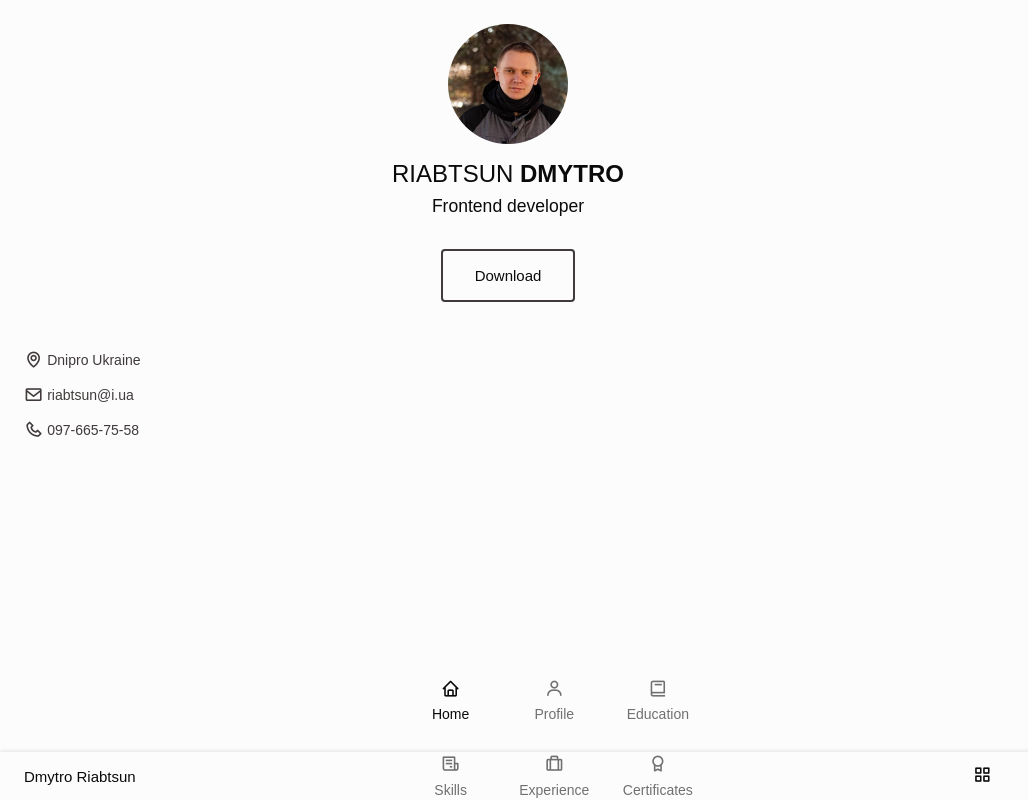
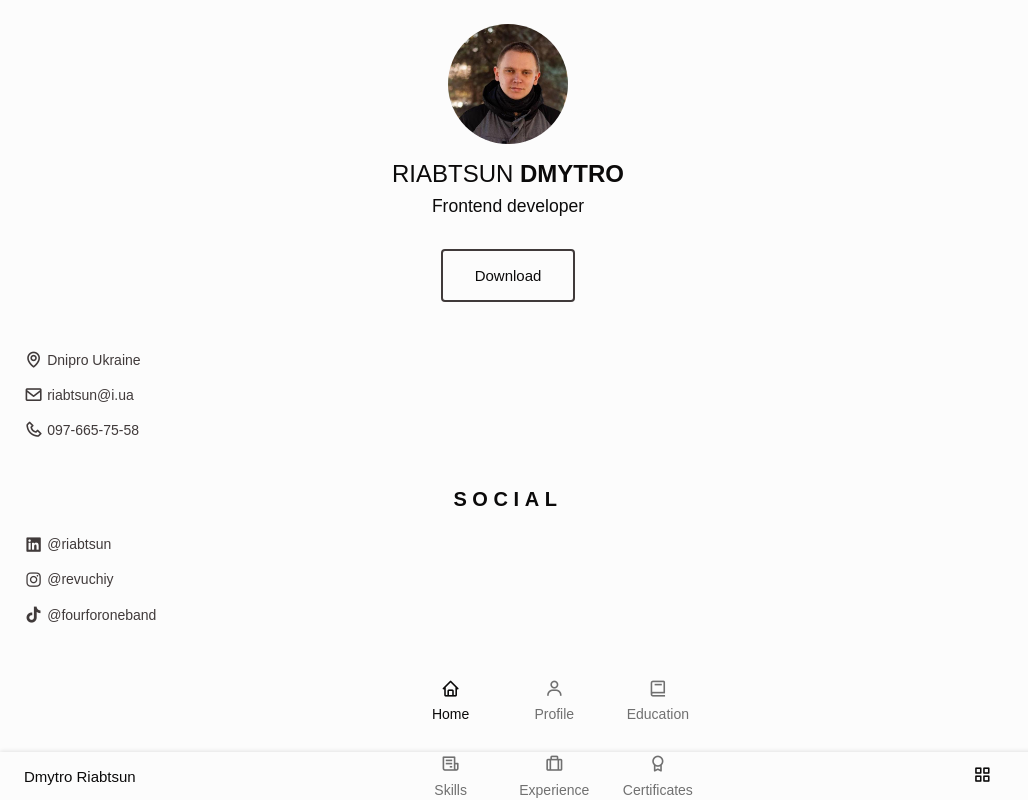
Before and after one commit to riabtsun/homepage, a plain HTML site: page index.html in a window 1280 px wide. Shown: the whole page, without its empty margins (0-1028 px from the left). Drawn offline with nearby package versions, Linux system fonts and the light colour scheme.

Commit message:
Added social links

```diff
--- a/index.html
+++ b/index.html
@@ -81,6 +81,21 @@
                             <i class="bx bx-phone home__icon"></i> 097-665-75-58
                         </span>
                     </div>
+                </div>
+            </section>
+            <section class="social section">
+                <h2 class="section-title">SOCIAL</h2>
+                <div class="social__container bd-grid">
+                    <a href="https://www.linkedin.com/in/riabtsun/" target="_blank" class="social__link">
+                        <i class='bx bxl-linkedin-square social__icon'></i>@riabtsun
+                    </a>
+                    <a href="https://instagram.com/revuchiy?igshid=MzNlNGNkZWQ4Mg==" target="_blank" class="social__link">
+                        <i class='bx bxl-instagram social__icon'></i>@revuchiy
+                    </a>
+                    <a href="https://www.tiktok.com/@fourforoneband?_t=8dFDGNDcJ6k&_r=1" target="_blank"
+                       class="social__link">
+                        <i class='bx bxl-tiktok social__icon'></i>@fourforoneband
+                    </a>
                 </div>
             </section>
         </div>
--- a/sass/styles.sass
+++ b/sass/styles.sass
@@ -111,3 +111,19 @@
     &:hover
       background-color: $text-color
       color: $container-color
+
+
+.social
+  &__container
+    grid-template-columns: max-content
+    gap: 1rem
+  &__link
+    display: inline-flex
+    align-items: center
+    font-size: $small-font-size
+    color: $text-color
+    &:hover
+      color: $title-color
+  &__icon
+    font-size: 1.2rem
+    margin-right: .25rem
```
Also changed, not shown: sass/styles.css, 1 other file.
